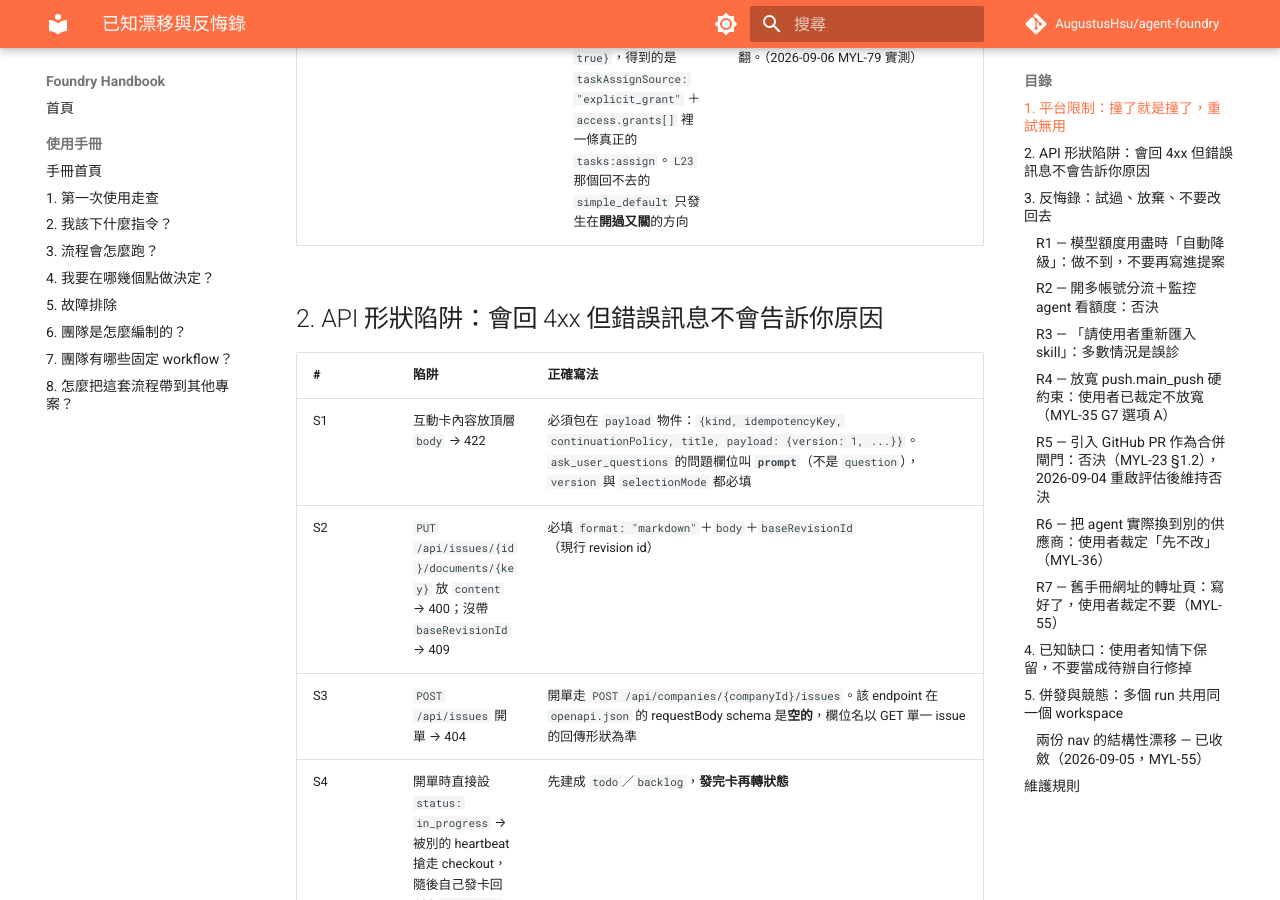
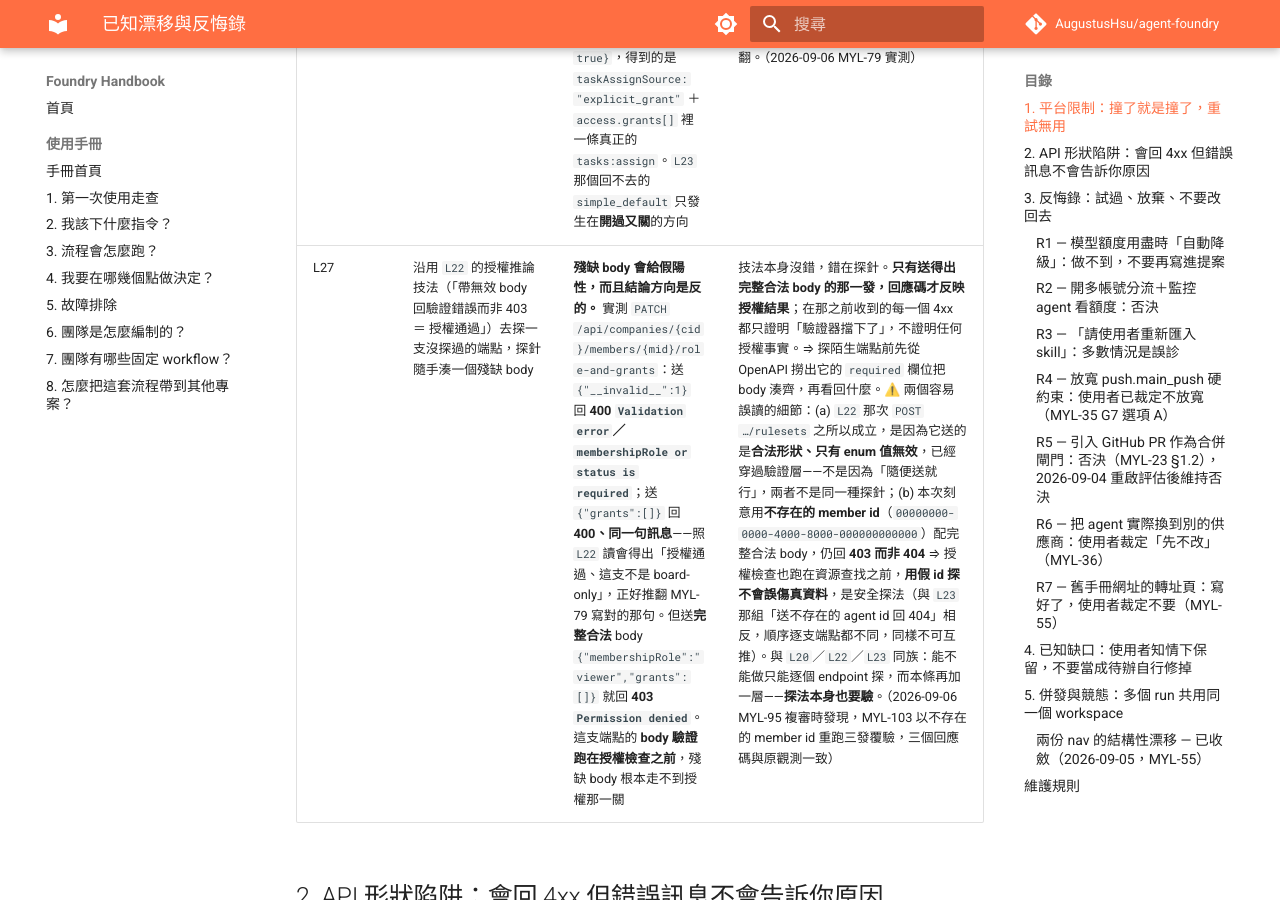
Before and after one commit to AugustusHsu/agent-foundry, an MkDocs documentation site: the page built from docs/standards/known-drift.md, in a window 1280 px wide and 900 px high, scrolled down 9995 px. Built offline with MkDocs 1.6.1 and Material for MkDocs 9.7.7, drawn with Linux system fonts in a browser that asks for light colours; comment, search, counter and statistics services are not loaded.

Commit message:
📝 MYL-103 known-drift 新增 L27：授權推論技法在 body 驗證先跑的端點上會給假陽性
L22 立的判準是「回驗證錯誤而非 403 ＝ 授權通過」。MYL-95 複審時發現，
用殘缺 body 當探針會在 body 驗證跑在授權檢查之前的端點上給出反向結論。

本單以不存在的 member id 重跑三發覆驗 PATCH …/members/{mid}/role-and-grants：
{"__invalid__":1} → 400、{"grants":[]} → 400（同一句訊息）、
{"membershipRole":"viewer","grants":[]} → 403，與原觀測一致。

順帶記下：完整合法 body 配不存在的 id 回 403 而非 404，
即授權檢查也跑在資源查找之前，用假 id 探不會誤傷真資料。

Co-Authored-By: Claude Opus 5 (1M context) <noreply@anthropic.com>

```diff
--- a/docs/standards/known-drift.md
+++ b/docs/standards/known-drift.md
@@ -44,6 +44,7 @@
 | L24 | 想授予或收回 `access.grants[]` 裡的 `agents:configure` | **沒有寫入路徑**——不是 403，是根本沒有那個設定點。`PATCH /api/agents/{id}/permissions` 的 body 有**五**個欄位——三個布林（`canCreateAgents`／`canCreateSkills`／`canAssignTasks`）＋ `trustPreset`（string enum，`standard`／`low_trust_review`）＋ `authorizationPolicy`（巢狀物件：`assignmentPolicy`／`protectedAgent`／`reviewPreset`／`trustBoundary`／`trustPreset`）——**沒有任何一個**對應得到 `agents:configure`，後兩者是 trust／review preset，碰不到 grant。⚠️ 順帶記形狀：`required` 只有 `canCreateAgents`／`canAssignTasks` 兩個，`canCreateSkills` **不是**必填。CEO 身上那條（grant `185a982d`）`grantedByUserId: null` ＝建 agent 時自帶、從來沒有人逐條授過 | 這一格**只讀得到**。`.foundry/org.yml` 的 `configure_agents` 因此永遠只能是「登記現況」而不是「應然」——宣告了也沒有辦法照著設定，值域表已標明（`skills/foundry-platform/config-schema.md` 的 `permissions` 值域）。⇒ 別為了「讓宣告與平台一致」去找寫入端點，那支不存在；能改 membership grant 的 `PATCH …/members/{id}/role-and-grants` 是 board-only（＝使用者專屬）。（2026-09-06 MYL-79 實測） |
 | L25 | 建 agent 時只帶部分 `runtimeConfig`，以為存進去的就是送出去的那份 | **兩支端點行為相反，而且都不報錯。** `POST /api/companies/{cid}/agents` 會**自動補鍵**：送 `{"heartbeat":{"maxConcurrentRuns":20}}`，存進去的是 `{"heartbeat":{"enabled":false,"maxConcurrentRuns":20},"modelProfiles":{"cheap":{"enabled":false}}}`——平台補上了 `enabled: false`。而 `PATCH /api/agents/{id}` 的 `runtimeConfig` 是**取代**語意：送同一份上去，`enabled` 與 `modelProfiles` 就整個消失了。⚠️ 這與 `adapterConfig` 的**合併**語意（`L4`）**正好相反**——同一支 PATCH 的兩個欄位，兩種語意 | 建完**一定要另打 GET 覆驗 `runtimeConfig`**，不能拿送出去的 payload 當結果。這個補鍵不是無害的：`heartbeat.enabled: false` 而**沒有** `wakeOnDemand: true` 的組合，形狀上與全隊任何一名都不同（CEO／FV 是 `false`＋`wakeOnDemand`，6 名幹活的則根本沒有 `enabled` 鍵），MYL-79 建 PM 時就落進這一格，靠再打一次 PATCH 送完整目標形狀才拉回與 6 名一致。⇒ 要哪個形狀就用 PATCH **整份**送，別靠建立端點的預設。（2026-09-06 MYL-79 實測） |
 | L26 | 由 `L23`（FV 那次收回落在 `simple_default`）推論「授予 `tasks:assign` 也拿不到真正的 grant」 | **推論不成立——落點取決於該鍵的起始狀態。** 對一個**從未設過**這個鍵的 agent（`taskAssignSource: "none"`、`grants: []`）送 `{"canAssignTasks": true}`，得到的是 `taskAssignSource: "explicit_grant"` ＋ `access.grants[]` 裡一條真正的 `tasks:assign`。`L23` 那個回不去的 `simple_default` 只發生在**開過又關**的方向 | 單向門只卡「關」那一邊，「開」是正常的。⇒ 寫 AC 或預告證據形狀時，**先問對方的起始狀態是 `none` 還是 `simple_default`**，別把一次觀察到的落點當成這支 endpoint 的通則——MYL-79 就先在留言預告了錯的形狀（預告 `simple_default`＋空 grants，實跑是 `explicit_grant`＋真 grant），實跑才推翻。（2026-09-06 MYL-79 實測） |
+| L27 | 沿用 `L22` 的授權推論技法（「帶無效 body 回驗證錯誤而非 403 ＝ 授權通過」）去探一支沒探過的端點，探針隨手湊一個殘缺 body | **殘缺 body 會給假陽性，而且結論方向是反的。** 實測 `PATCH /api/companies/{cid}/members/{mid}/role-and-grants`：送 `{"__invalid__":1}` 回 **400 `Validation error`／`membershipRole or status is required`**；送 `{"grants":[]}` 回 **400、同一句訊息**——照 `L22` 讀會得出「授權通過、這支不是 board-only」，正好推翻 MYL-79 寫對的那句。但送**完整合法** body `{"membershipRole":"viewer","grants":[]}` 就回 **403 `Permission denied`**。這支端點的 **body 驗證跑在授權檢查之前**，殘缺 body 根本走不到授權那一關 | 技法本身沒錯，錯在探針。**只有送得出完整合法 body 的那一發，回應碼才反映授權結果**；在那之前收到的每一個 4xx 都只證明「驗證器擋下了」，不證明任何授權事實。⇒ 探陌生端點前先從 OpenAPI 撈出它的 `required` 欄位把 body 湊齊，再看回什麼。⚠️ 兩個容易誤讀的細節：(a) `L22` 那次 `POST …/rulesets` 之所以成立，是因為它送的是**合法形狀、只有 enum 值無效**，已經穿過驗證層——不是因為「隨便送就行」，兩者不是同一種探針；(b) 本次刻意用**不存在的 member id**（`00000000-0000-4000-8000-000000000000`）配完整合法 body，仍回 **403 而非 404** ⇒ 授權檢查也跑在資源查找之前，**用假 id 探不會誤傷真資料**，是安全探法（與 `L23` 那組「送不存在的 agent id 回 404」相反，順序逐支端點都不同，同樣不可互推）。與 `L20`／`L22`／`L23` 同族：能不能做只能逐個 endpoint 探，而本條再加一層——**探法本身也要驗**。（2026-09-06 MYL-95 複審時發現，MYL-103 以不存在的 member id 重跑三發覆驗，三個回應碼與原觀測一致） |
 
 ## 2. API 形狀陷阱：會回 4xx 但錯誤訊息不會告訴你原因
 
```
